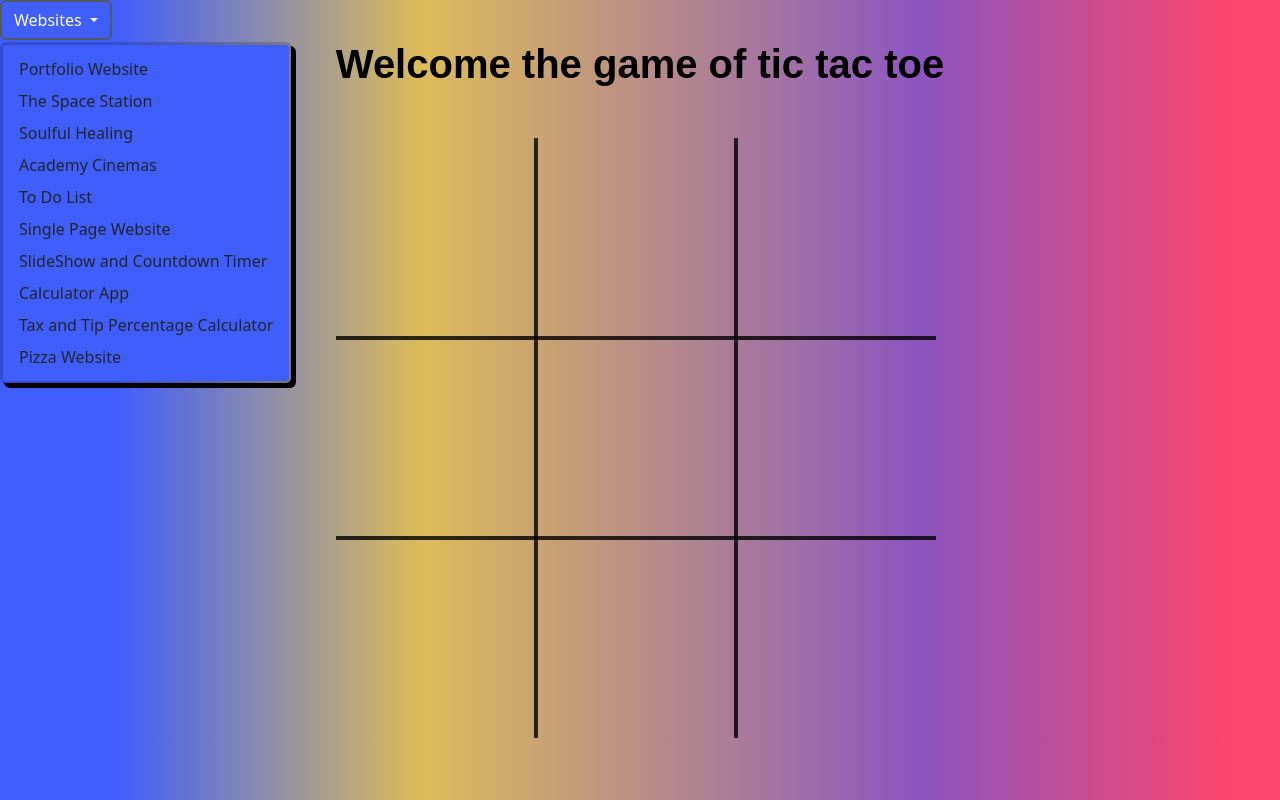
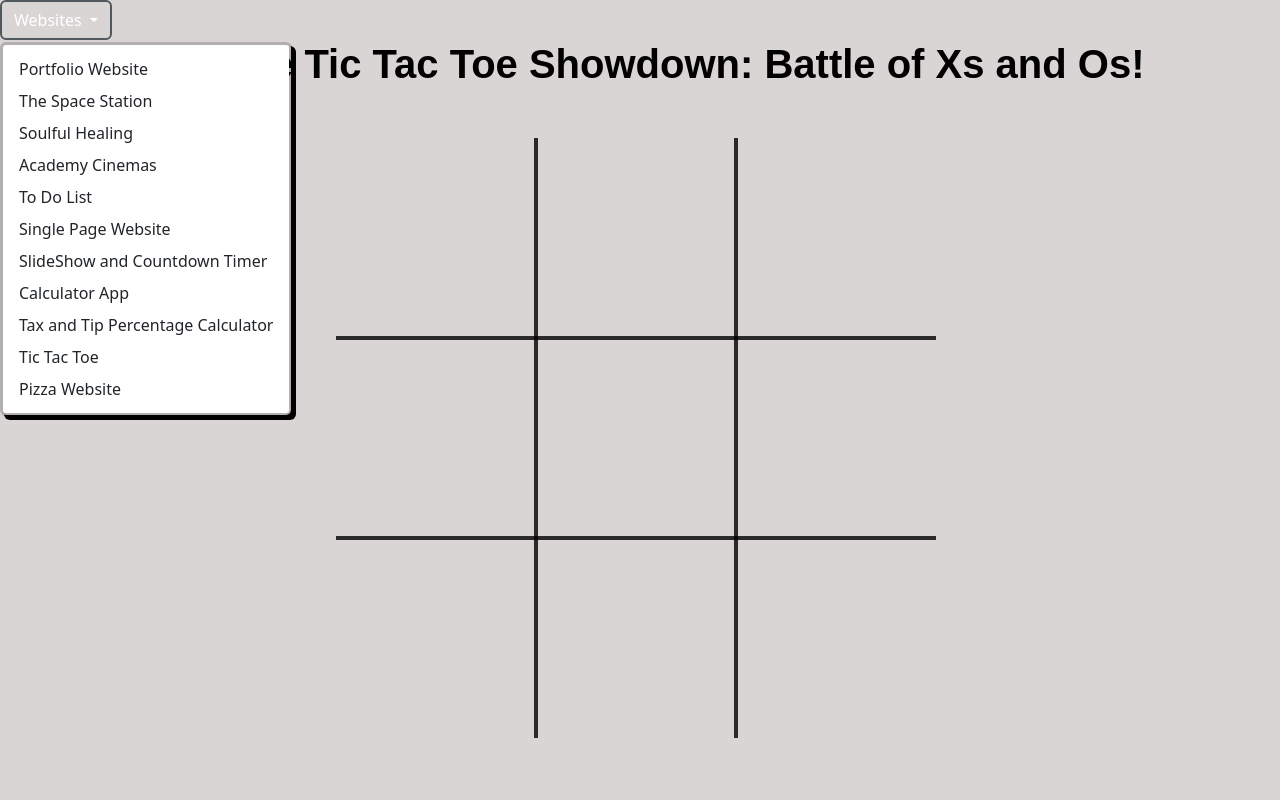
Before and after one commit to EvanM02/Tic_Tac_Toe, a plain HTML site: page index.html in a window 1280 px wide. Both pictures are taken after a click on the button "Websites". Drawn offline with nearby package versions, Linux system fonts and the light colour scheme.

Commit message:
Changes to the HTML and CSS files
Changing the title of the webpage. Changing the background color and the background color of the websites dropdown menu.

```diff
--- a/CSS/game.css
+++ b/CSS/game.css
@@ -2,14 +2,7 @@ html {
   scroll-behavior: smooth;
 }
 #body {
-  background: rgb(63, 94, 251);
-  background: linear-gradient(
-    90deg,
-    rgba(63, 94, 251, 1) 9%,
-    rgba(220, 188, 89, 1) 33%,
-    rgba(140, 84, 192, 1) 72%,
-    rgba(252, 70, 107, 1) 96%
-  );
+  background-color: rgb(218, 213, 213);
 }
 
 /* Scrollbar Styling */
@@ -35,7 +28,6 @@ html {
 }
 .dropdown-menu {
   transition: all 0.5s ease-in-out;
-  background-color: rgba(63, 94, 251, 1);
   border-width: 3px;
   box-shadow: 4px 4px black;
 }
--- a/index.html
+++ b/index.html
@@ -112,6 +112,14 @@
         <li>
           <a
             class="dropdown-item"
+            href="https://evanm02.github.io/Tic_Tac_Toe/"
+          >
+            Tic Tac Toe
+          </a>
+        </li>
+        <li>
+          <a
+            class="dropdown-item"
             href="https://evanm02.github.io/Pizza_Website/"
           >
             Pizza Website
@@ -121,7 +129,7 @@
     </div>
     <!--END OF DROP DOWN MENU-->
     <main>
-      <h1>Welcome the game of tic tac toe</h1>
+      <h1> Ultimate Tic Tac Toe Showdown: Battle of Xs and Os!</h1>
       <!--This container is needed to cover the canvas over our table-->
       <div class="center-container">
         <!--Note: Canvas width and height must be set within the element.-->
```
